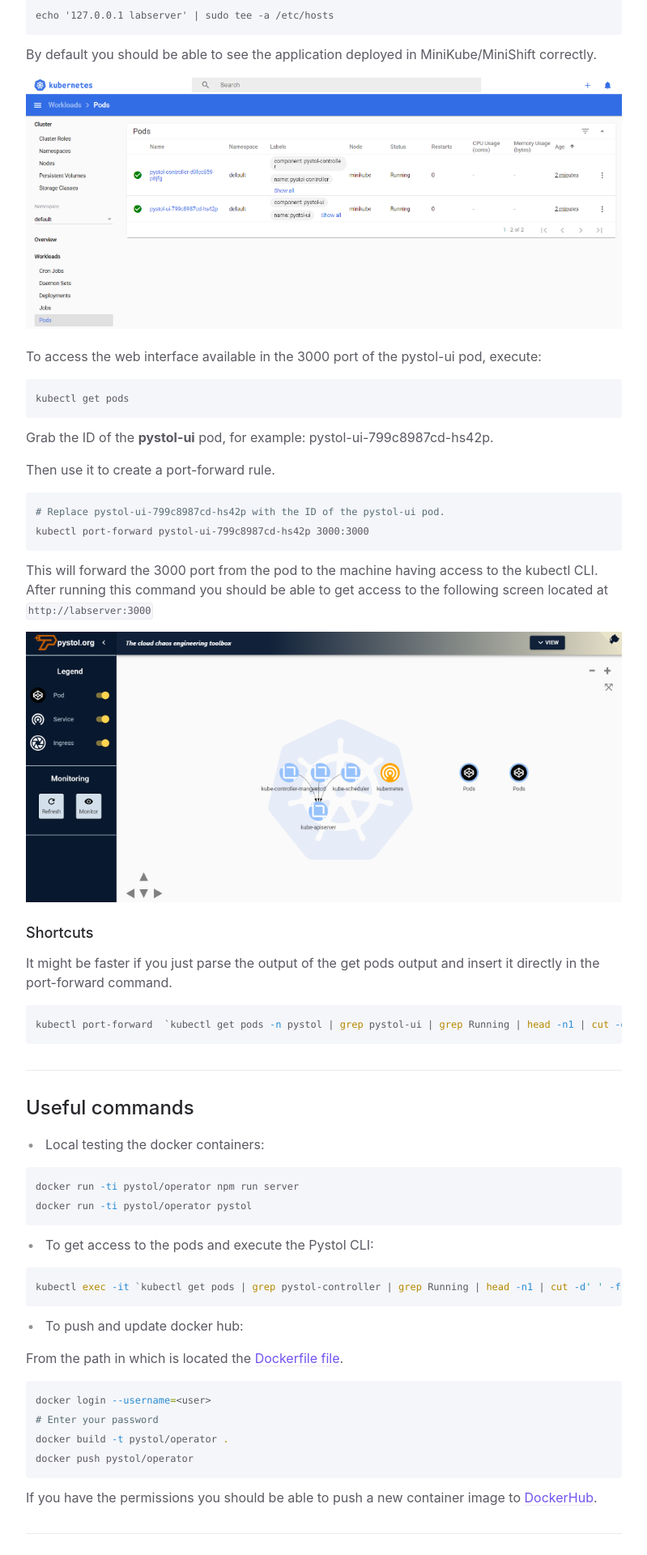
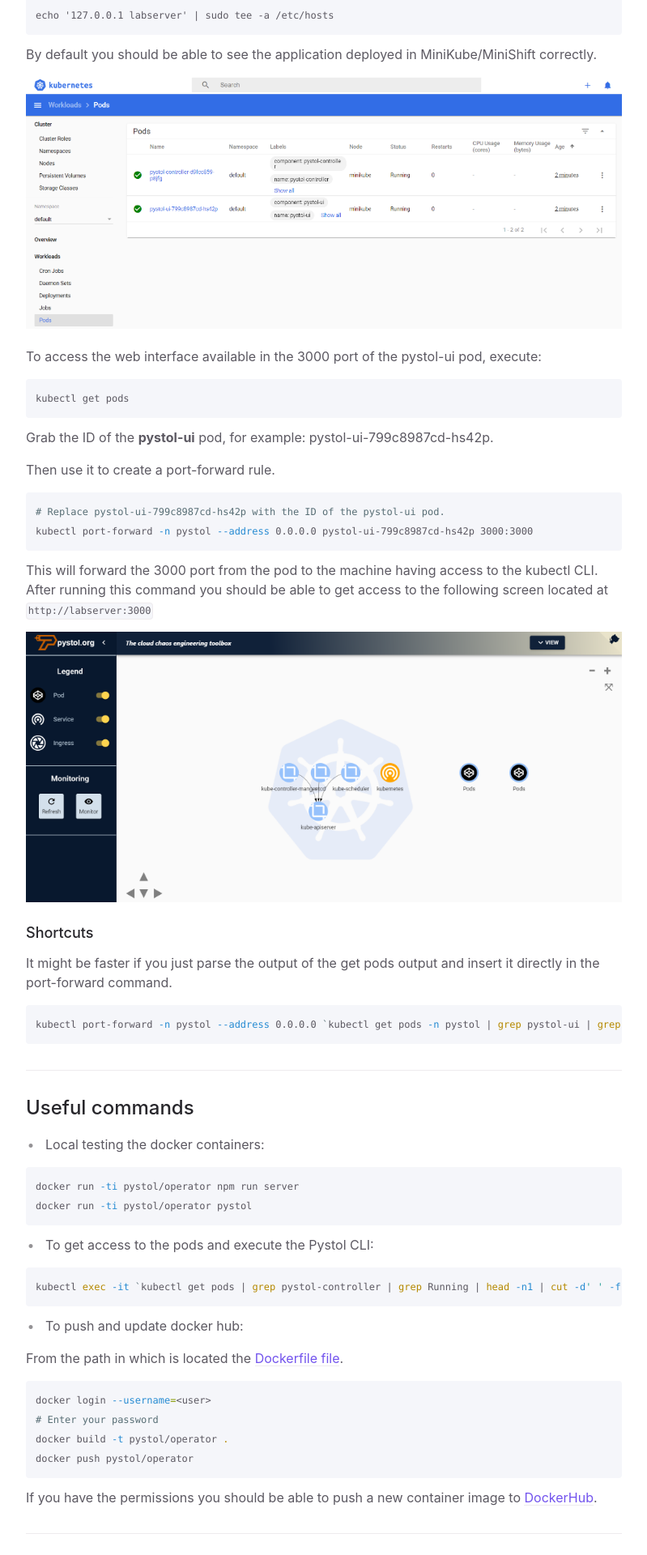
Before and after one commit to pystol/pystol-docs, a Jekyll site: the page built from docs/installing/pystol.md, in a window 1280 px wide. Shown: the part 1580-3500 px from the top of the page at 81% size, without its empty margins (372-1171 px from the left). Built offline with Jekyll 4.4.1, drawn with Linux system fonts in a browser that asks for light colours.

Commit message:
update commands run ui v2

````diff
--- a/docs/installing/pystol.md
+++ b/docs/installing/pystol.md
@@ -97,7 +97,7 @@ Then use it to create a port-forward rule.
 
 ```bash
 # Replace pystol-ui-799c8987cd-hs42p with the ID of the pystol-ui pod.
-kubectl port-forward pystol-ui-799c8987cd-hs42p 3000:3000
+kubectl port-forward -n pystol --address 0.0.0.0 pystol-ui-799c8987cd-hs42p 3000:3000
 ```
 
 This will forward the 3000 port from the pod to the machine having access to the kubectl CLI. After running this
@@ -110,7 +110,7 @@ command you should be able to get access to the following screen located at `htt
 It might be faster if you just parse the output of the get pods output and insert it directly in the port-forward command.
 
 ```bash
-kubectl port-forward  `kubectl get pods -n pystol | grep pystol-ui | grep Running | head -n1 | cut -d' ' -f1` -n pystol 3000:3000
+kubectl port-forward -n pystol --address 0.0.0.0 `kubectl get pods -n pystol | grep pystol-ui | grep Running | head -n1 | cut -d' ' -f1` 3000:3000
 ```
 
 ---
````
